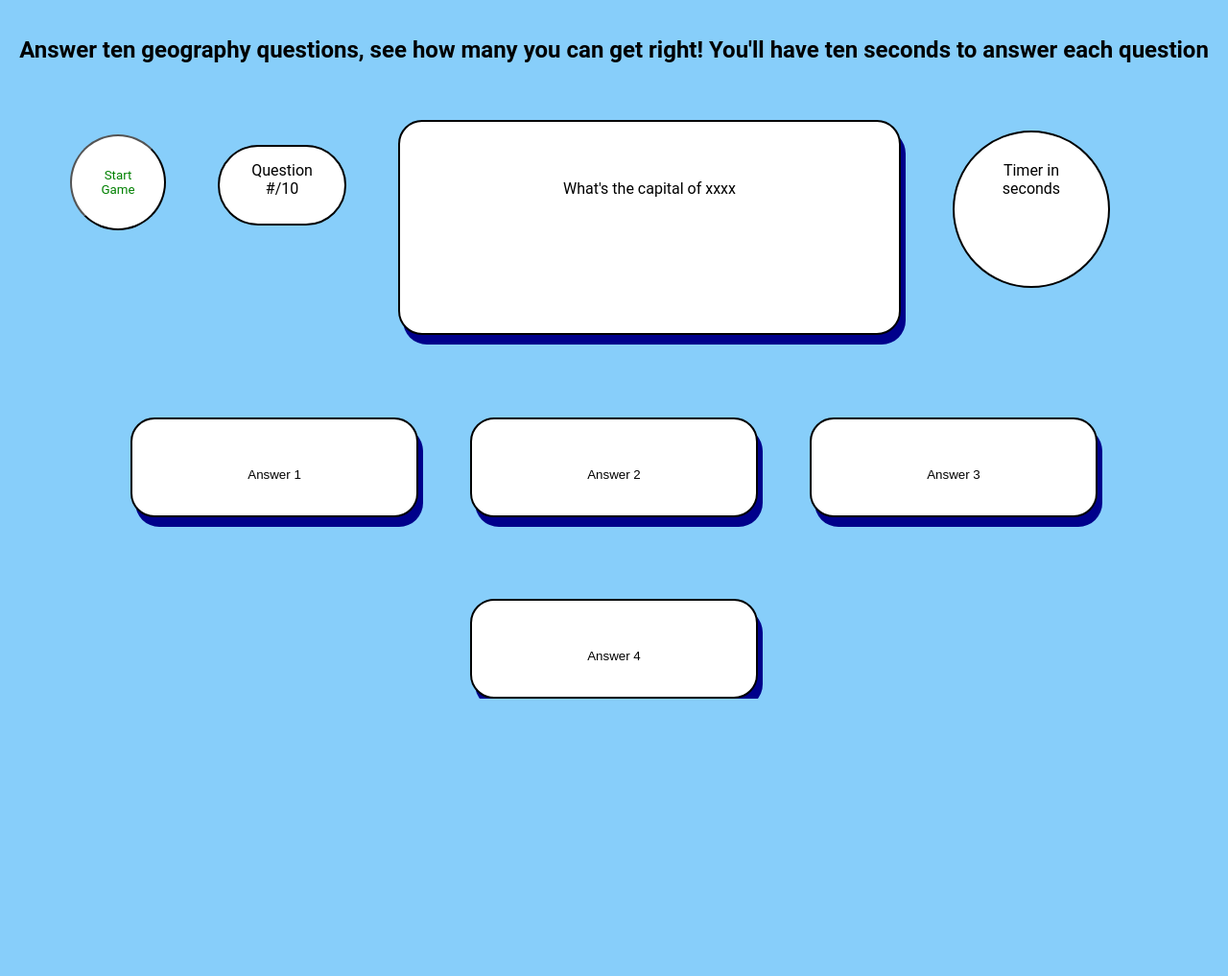
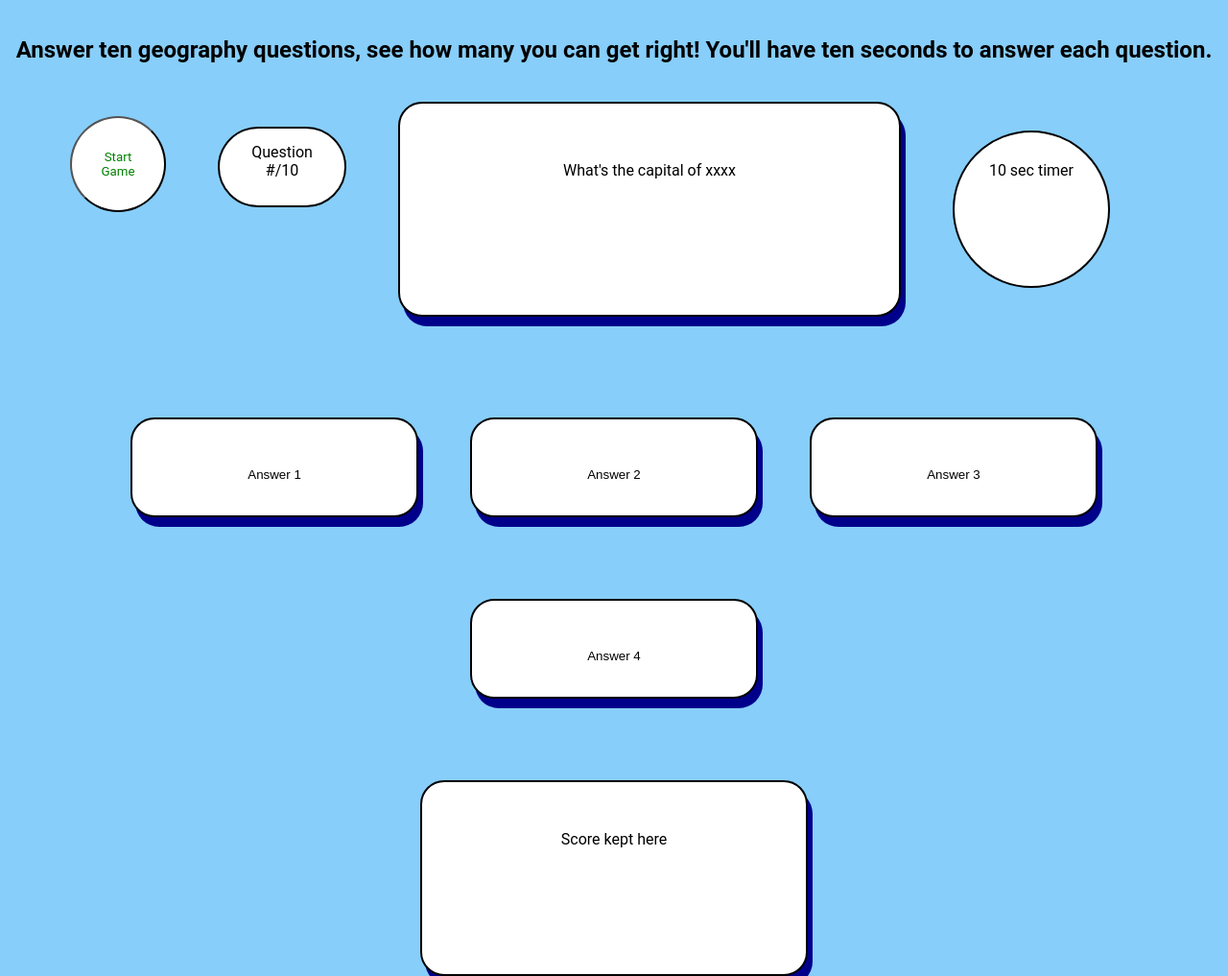
Before and after one commit to Emma88888/Trivia-Game, a website: page index.html in a window 1280 px wide. Shown: the part 103-1120 px from the top of the page at 96% size. Before the commit the page ends 831 px from the top, so only its background shows below. Drawn offline with nearby package versions, Linux system fonts and the light colour scheme.

Commit message:
Working on timer and start function

```diff
--- a/index.html
+++ b/index.html
@@ -11,18 +11,19 @@
 <body>
     <section>
         <h1 class="title">Geography Trivia</h1>
-        <h2 class="description">Answer ten geography questions, see how many you can get right! You'll have ten seconds to answer each question</h2>
+        <h2 class="description">Answer ten geography questions, see how many you can get right! You'll have ten seconds to answer each question.</h2>
     <div class="start"></div>
         <button id="start-button">Start Game</button>
 <div class="question-number">Question #/10</div>
     <div class="question">What's the capital of xxxx</div>
-<div class="timer">Timer in seconds</div>
+<div class="timer">10 sec timer</div>
 <div class="question-buttons"></div>
     <button class="answer-box" id="answer1">Answer 1</button>
     <button class="answer-box" id="answer2">Answer 2</button>
     <button class="answer-box" id="answer3"> Answer 3</button>
     <button class="answer-box" id="answer4"> Answer 4</button>
-
+<div class="score-container"></div>
+    <div class="score">Score kept here</div>
     </section>
 
     <script src="script.js"></script>
--- a/script.js
+++ b/script.js
@@ -1,9 +1,12 @@
-//click start, get axios questions
+// Functions
+// 1) click start, get axios, first question appears and start timer (one function??)
+// 2) player presses correct answer, score increases, next question begins, question # changes, timer restarts || player presses wrong answer, score decreases, next question is loaded, question # changes and timer restarts  || time runs out, next question loads, question # changes, and timer restarts
+// 3) All questions are answered, prompt with final score appears
+// 4) Try again button?
+
 let question = document.querySelector(".question")
 
 let answers = document.querySelectorAll(".answer-box")
-
-let timeLeft = 10;
 
 // let timer = document.querySelector(".timer")
 //     setInterval(function(){
@@ -23,6 +26,18 @@ let timeLeft = 10;
 // })
 // console.log(timer)
 
+// function timer() {
+//     let seconds = 10;
+//     let timer = setInterval(function() {
+//         document.querySelector(".timer").innerHTML="0"+sec;
+//         sec--;
+//         if (sec < 0) {
+//             clearInterval(timer);
+//         }
+//     }, 1000);
+//     console.log(timer)
+// }
+
 
 
 document.querySelector("#start-button").addEventListener("click", (event) => {
@@ -39,4 +54,15 @@ document.querySelector("#start-button").addEventListener("click", (event) => {
     .catch((error) => {
         console.log(error);
     })
+    function timer() {
+        let seconds = 10;
+        let timer = setInterval(function() {
+            // console.log(timer)
+            document.querySelector(".timer").innerHTML="0"+sec;
+            sec--;
+            if (sec < 0) {
+                clearInterval(timer);
+            }
+        }, 1000);
+    }
 })
--- a/style.css
+++ b/style.css
@@ -1,3 +1,5 @@
+/* how can I make this all fit in the browser withot changing shape when I change the browser size? */
+
 body {
     background: lightskyblue;
     text-align: center;
@@ -93,3 +95,19 @@ section {
    height: 100px;
 
 }
+
+.score {
+    display: inline-block;
+   position: relative;
+   background-color: white;
+   border-radius: 25px;
+   border: 2px solid black;
+   box-shadow: 5px 10px darkblue;
+   margin-top: 85px;
+   margin-left: 25px;
+   margin-right: 25px;
+   padding: 50px;
+   width: 300px;
+   height: 100px;
+
+}
```
